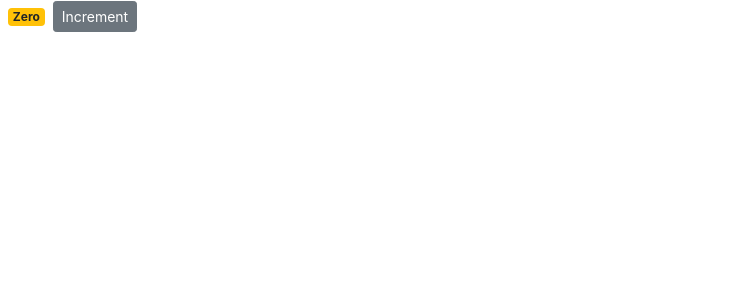
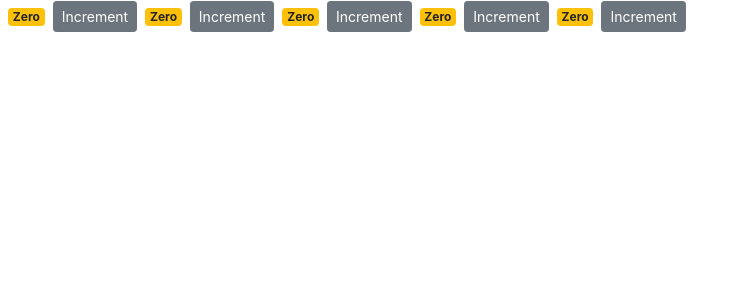
Before and after one commit to kapiljhajhria/counter_app, a React (Create React App) app: page / in a window 1280 px wide. Shown: the top 300 px of the page, without its empty margins (0-741 px from the left). Built offline with nearby package versions, Linux system fonts and the light colour scheme.

Commit message:
counter component implemented

```diff
--- /dev/null
+++ b/src/components/counters.jsx
@@ -0,0 +1,23 @@
+import React, {Component} from "react";
+import Counter from './counterComponent'
+class Counters extends Component {
+state={
+    counters:[
+        {id:1,value:0},
+        {id:2,value:0},
+        {id:3,value:0},
+        {id:4,value:0},
+        {id:5,value:0},
+    ]
+}
+    render() {
+        return (
+            <div>
+                {this.state.counters.map(counter=><Counter key={counter.key}></Counter>)}
+            </div>
+        )
+    }
+
+}
+
+export default Counters;
--- a/src/index.js
+++ b/src/index.js
@@ -4,11 +4,11 @@
 import App from './App';
 import * as serviceWorker from './serviceWorker';
 import 'bootstrap/dist/css/bootstrap.css';
-import Counter from "./components/counterComponent";
+import Counters from "./components/counters";
 
 ReactDOM.render(
   <React.StrictMode>
-   <Counter/>
+   <Counters/>
   </React.StrictMode>,
   document.getElementById('root')
 );
```
